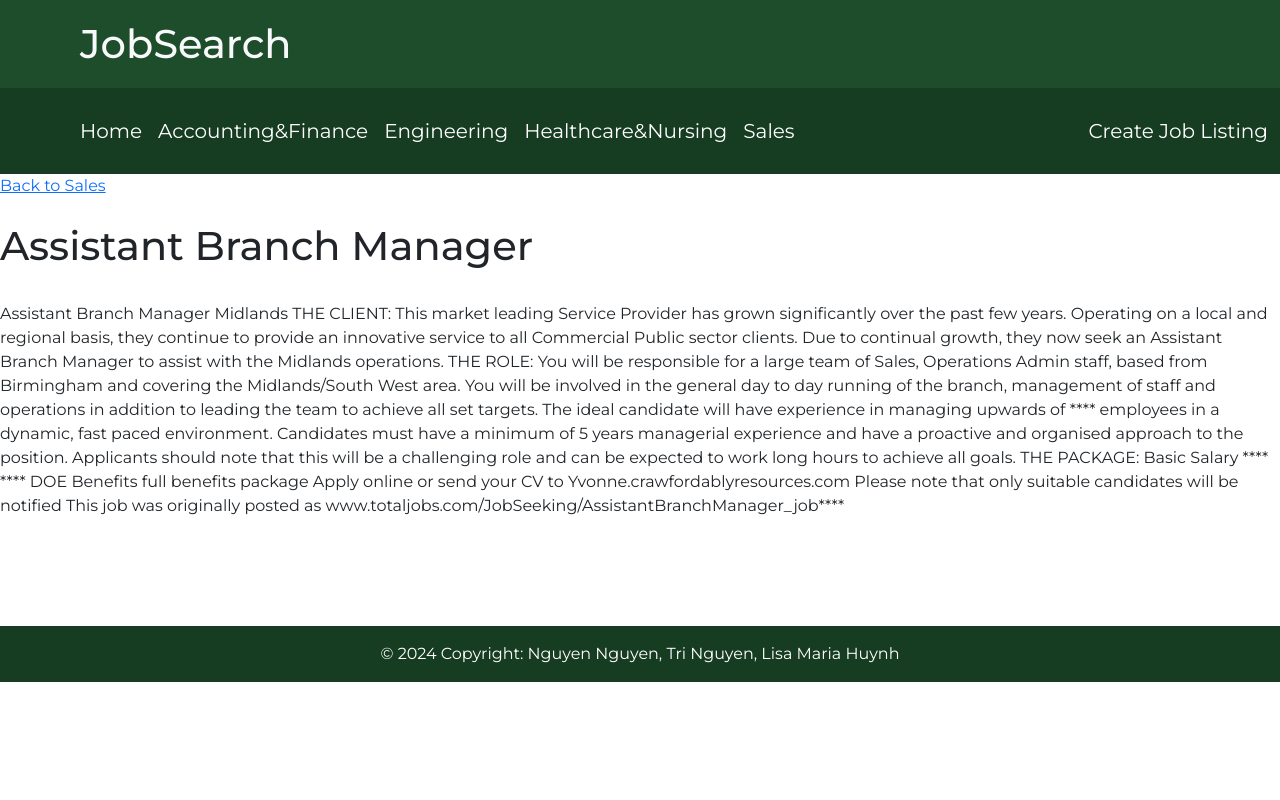
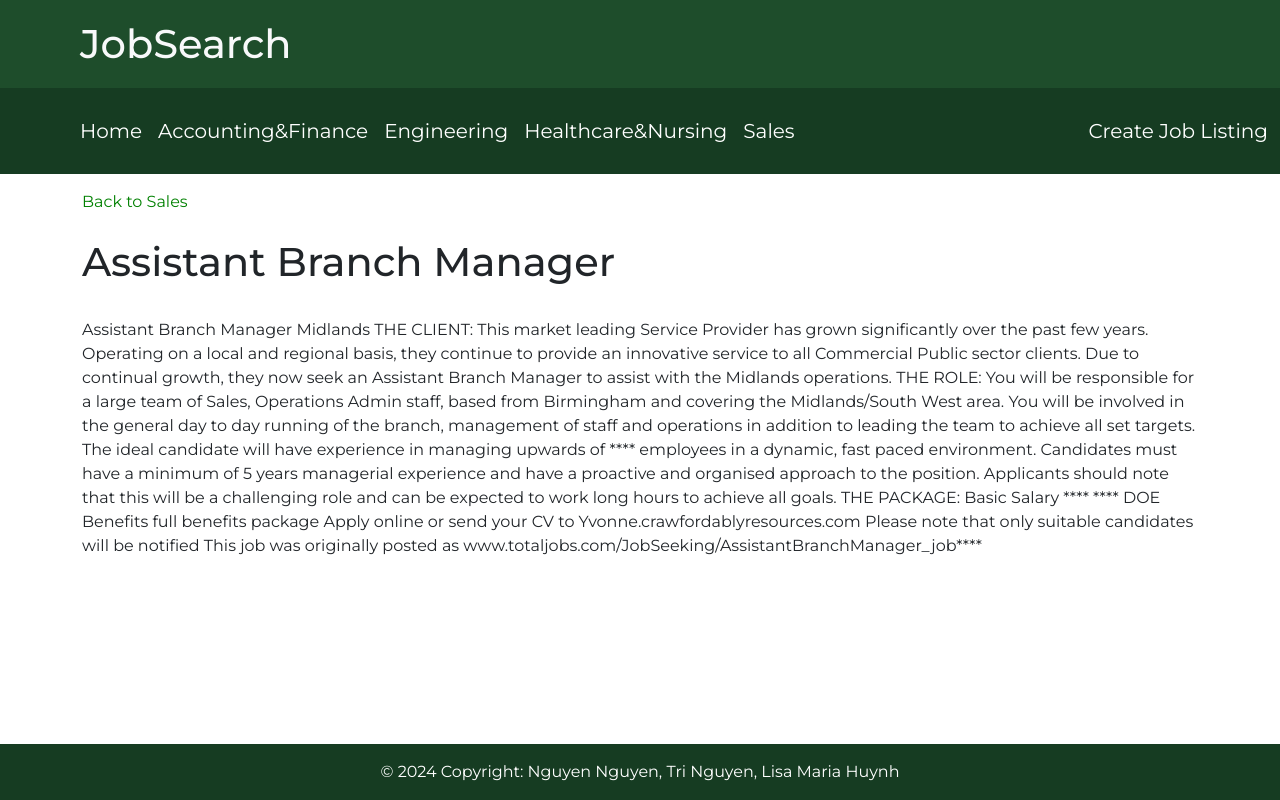
Before and after one commit to bitrao/Job-Listings-Application, a Flask app: page /sales/1 in a window 1280 px wide. Run offline with Flask 3, Linux system fonts and the light colour scheme.

Commit message:
make small style changes

```diff
--- a/static/styles.css
+++ b/static/styles.css
@@ -32,6 +32,15 @@ footer {
     padding-top: 20px;
     padding-bottom: 20px;
     padding-left: 80px;
+}
+
+a {
+    color: green;
+    text-decoration: none;
+}
+
+a:hover {
+    text-decoration: underline;
 }
 
 .bg-darkgreen {
--- a/templates/job.html
+++ b/templates/job.html
@@ -3,9 +3,9 @@
 {% block title %}{{ entry.title }}{% endblock %}
 
 {% block content %}
-<div id="main">
+<div class="container" id="main">
     <div id="content">
-      <div class="box" style='height: auto'>
+      <div class="box mt-3" style='height: auto'>
         <a href="{{ url_for('routes.category_page', category_url=category.url) }}">Back to {{ category.display_name }}</a>
         <div class="cl">&nbsp;</div>
         <div class="posts">
```
